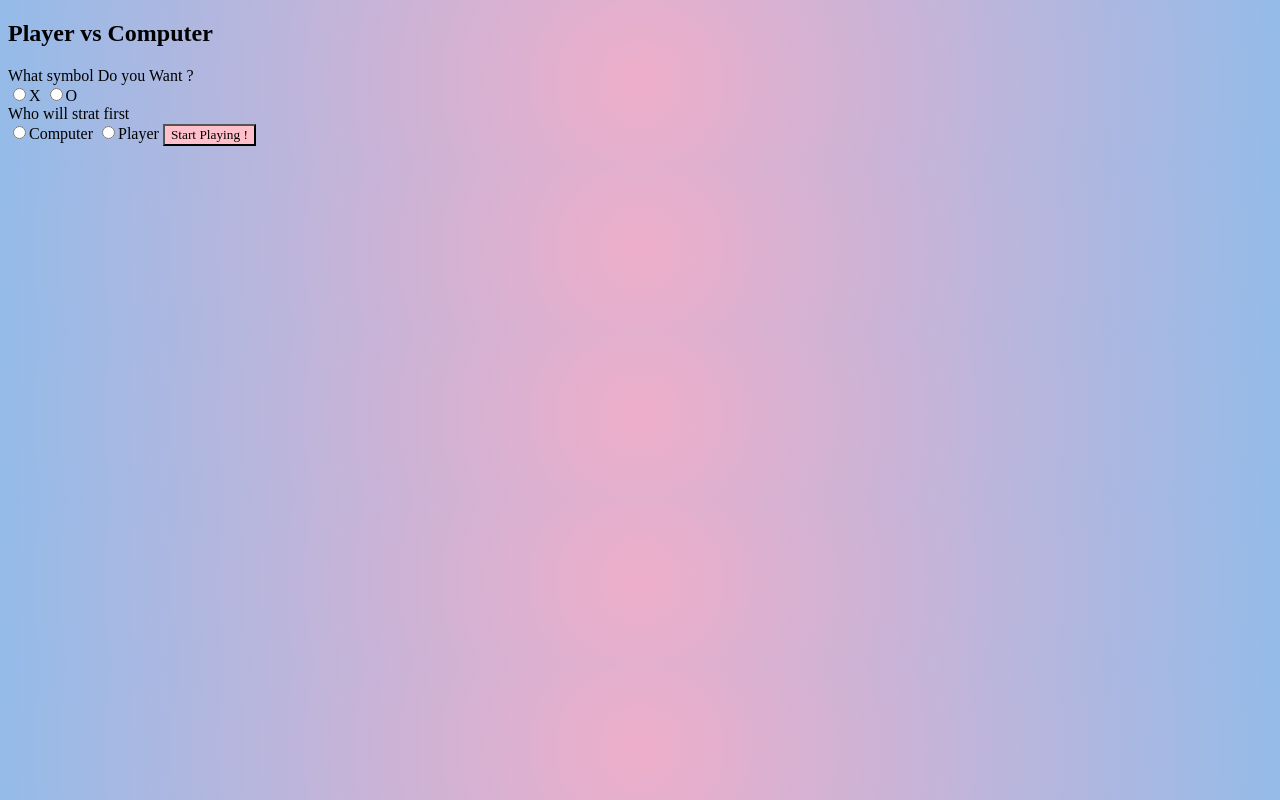
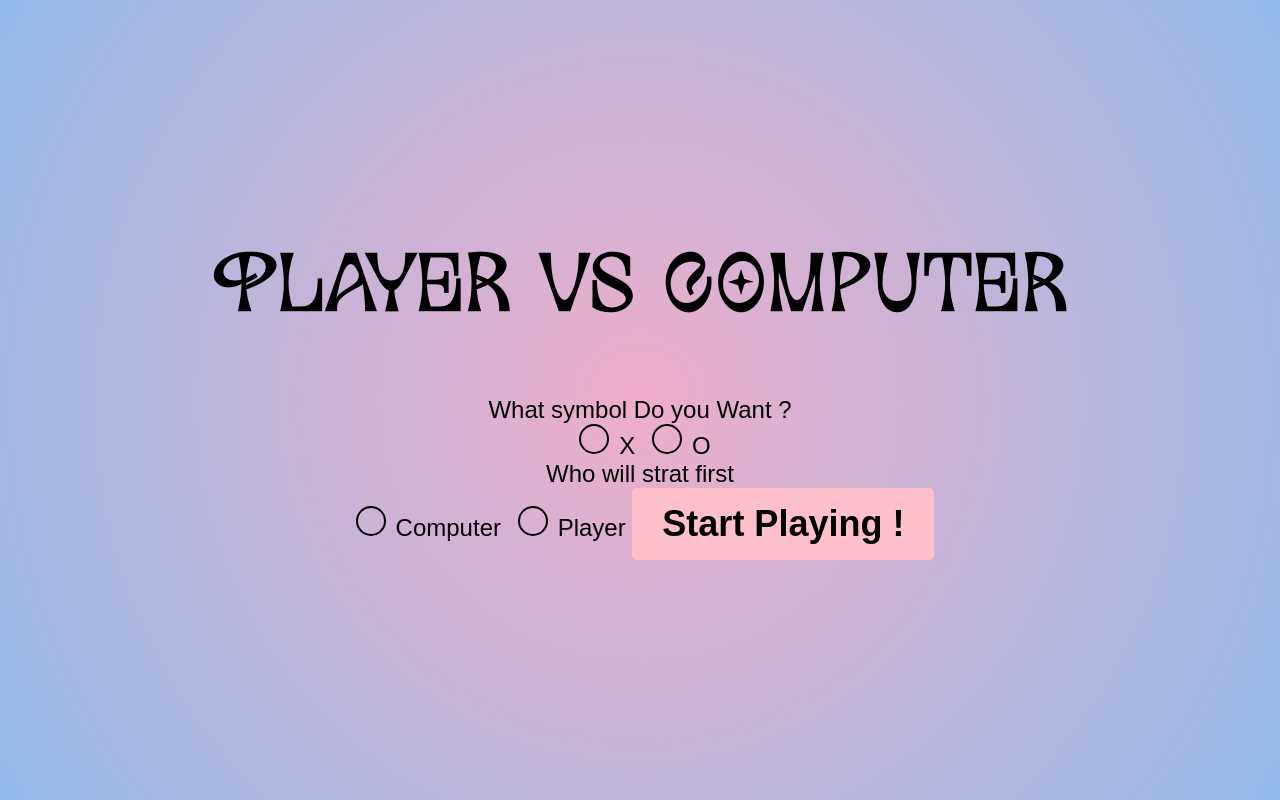
Before and after one commit to LyesHADJAR/TicTacToe, a Flask app: page /pve in a window 1280 px wide. Run offline with Flask 3, Linux system fonts and the light colour scheme.

Commit message:
modified style2.css

```diff
--- a/static/style2.css
+++ b/static/style2.css
@@ -2,38 +2,125 @@
     font-family: 'HopesAndDreams';
     src: url('fonts/hopesanddreams-4ngdw.otf') format('opentype');
 }
+
+h2 {
+    font-family: 'HopesAndDreams', sans-serif;
+    font-size: 5em;
+    color: black;
+    text-align: center;
+}
+
 body {
     background: rgb(238,174,202);
     background: radial-gradient(circle, rgba(238,174,202,1) 0%, rgba(148,187,233,1) 100%);
+    display: flex;
+    flex-direction: column;
     align-items: center;
+    justify-content: center;
+    min-height: 100vh;
+    margin: 0;
+    font-family: 'Poppins', sans-serif;
+}
 
+#dialogueContainer {
+    text-align: center;
+    font-size: 1.5em;
+    margin-bottom: 30px;
 }
-.cell{
-    width: 75px;
-    height: 75px;
+
+#dialogueContainer .text {
+    font-size: 50px;
+}
+
+#dialogueContainer #text{
+    font-size: 2em;
+}
+
+input[type='radio']{
+    -webkit-appearance: none;
+    appearance: none;
+    width: 30px;
+    height: 30px;
+    border-radius: 50%;
+    border: 2px solid black;
+    outline: none;
+    cursor: pointer;
+    position: relative;
+    margin: 0 10px
+}
+input[type="radio"]:checked::before {
+    content: '';
+    position: absolute;
+    top: 50%;
+    left: 50%;
+    width: 20px;
+    height: 20px;
+    background-color: black;
+    border-radius: 50%;
+    transform: translate(-50%, -50%);
+}
+#buttonContainer{
+    margin-top: 20px;
+    margin-bottom: 20px;
+}
+
+button {
+    font-family: 'Poppins', sans-serif;
+    font-size: 1.5em;
+    font-weight: bold;
+    background-color: pink;
+    border: none;
+    padding: 15px 30px;
+    cursor: pointer;
+    border-radius: 5px;
+}
+
+button:hover {
+    background-color: lightcoral;
+}
+
+#gameContainer {
+    text-align: center;
+}
+
+#cellContainer {
+    display: grid;
+    grid-template-columns: repeat(3, 1fr);
+    gap: 12px;
+    width: 500px;
+    margin: 0 auto;
+}
+
+.cell {
+    width: 100%;
+    height: 160px;
     border: 2px solid;
     box-shadow: 0 0 0 2px;
-    line-height: 75px;
-    font-size: 50px;
+    line-height: 100px;
+    font-size: 100px;
     cursor: pointer;
-}
-#gameContainer  h1{
-    font-family: "HopesAndDreams";
     text-align: center;
-}
-#gameContainer  {
-    font-family: "Poppins" , "sans-serif";
-    text-align: center;
-    font-weight: 100px;
-}
-#startBtn {
-    font-family: "Poppins" , "sans-serif";
-    font-weight: 100px;
-    background-color: pink;
+    display: flex;
+    align-items: center;
+    justify-content: center;
+    font-family: 'Poppins';
 }
 
-#cellContainer{
-    grid-template-columns: repeat(3, auto);
-    width: 225px;
-    margin: auto;
+#statusText {
+    font-family: 'Poppins', sans-serif;
+    font-size: 2em;
+    color: black;
+    margin: 20px 0;
 }
+
+#restartBtn {
+    font-family: 'Poppins', sans-serif;
+    font-size: 1.5em;
+    font-weight: bold;
+    background-color: pink;
+    border: none;
+    padding: 15px 30px;
+    cursor: pointer;
+    border-radius: 5px;
+    display: none;
+}
```
